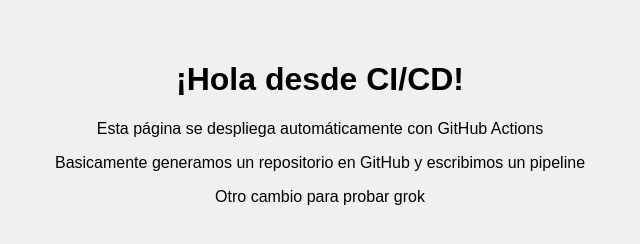
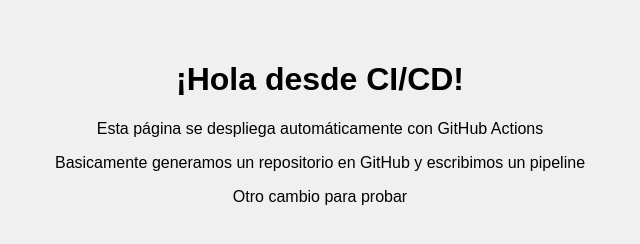
Before and after one commit to ecalcagno/mi-web-cicd, a website: page index.html in a window 1280 px wide. Shown: the full height of the page, 320-960 px from the left. Drawn offline with Linux system fonts and the light colour scheme.

Commit message:
test actions

```diff
--- a/index.html
+++ b/index.html
@@ -9,7 +9,7 @@
   <h1>¡Hola desde CI/CD!</h1>
   <p>Esta página se despliega automáticamente con GitHub Actions</p>
   <p>Basicamente generamos un repositorio en GitHub y escribimos un pipeline</p>
-  <p>Otro cambio para probar grok</p>
+  <p>Otro cambio para probar</p>
   <script src="script.js"></script>
 </body>
 </html>
```
